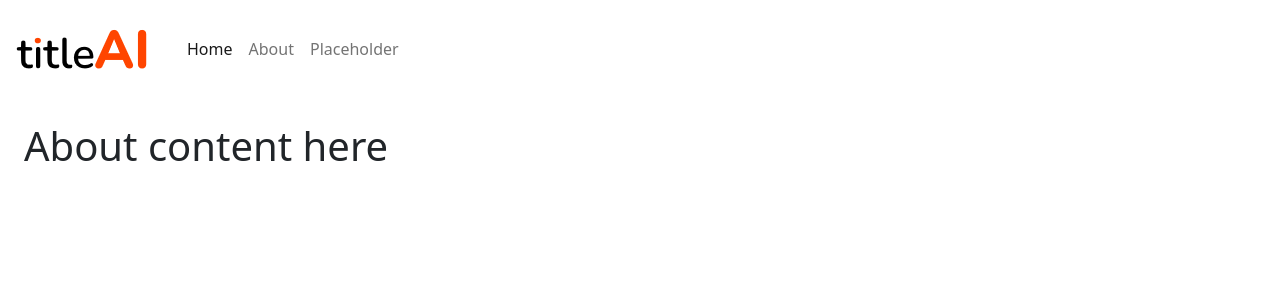
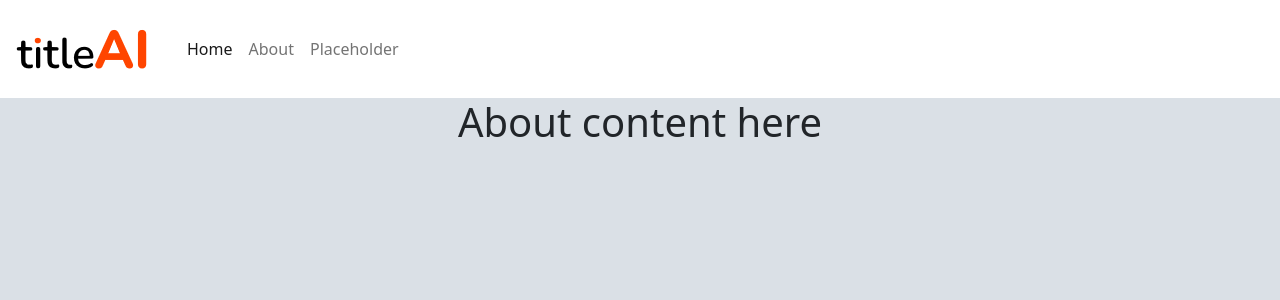
Before and after one commit to intaekim01/Reddit-Title-Generation, a React (Create React App) app in the folder rtg-app/: page /about in a window 1280 px wide. Shown: the top 300 px of the page. Built offline with nearby package versions, Linux system fonts and the light colour scheme.

Commit message:
basic formatting for page components

```diff
--- a/rtg-app/src/App.css
+++ b/rtg-app/src/App.css
@@ -1,5 +1,10 @@
 .App {
   text-align: center;
+}
+
+.page {
+  background-color: #DAE0E6;
+  height: 100vh;
 }
 
 .App-logo {
--- a/rtg-app/src/App.js
+++ b/rtg-app/src/App.js
@@ -11,13 +11,11 @@ function App() {
   return (
     <>
       <Navbar></Navbar>
-      <div className='col-lg p-4'>
-        <Routes>
-          <Route path='/' element={<Home />} />
-          <Route path='/about' element={<About />} />
-          <Route path='/placeholder' element={<Placeholder />} />
-        </Routes>
-      </div>
+      <Routes>
+        <Route path='/' element={<Home />} />
+        <Route path='/about' element={<About />} />
+        <Route path='/placeholder' element={<Placeholder />} />
+      </Routes>
       {/* <About></About> */}
     </>
 
--- a/rtg-app/src/Pages/About.js
+++ b/rtg-app/src/Pages/About.js
@@ -1,7 +1,11 @@
 function About() {
 
     return (
-        <h1>About content here</h1>
+        <div className="container-fluid page">
+            <div className="container text-center">
+                <h1>About content here</h1>
+            </div>
+        </div>
     )
 
 };
--- a/rtg-app/src/Pages/Home.js
+++ b/rtg-app/src/Pages/Home.js
@@ -2,7 +2,11 @@
 function Home() {
 
     return (
-        <h1>Homepage content here</h1>
+        <div className="container-fluid page">
+            <div className="container text-center">
+                <h1>Homepage content here</h1>
+            </div>
+        </div>
     )
 
 };
--- a/rtg-app/src/Pages/Placeholder.js
+++ b/rtg-app/src/Pages/Placeholder.js
@@ -2,7 +2,11 @@
 function Placeholder() {
 
     return (
-        <h1>Placeholder content here</h1>
+        <div className="container-fluid page">
+            <div className="container text-center">
+                <h1>Placeholder content here</h1>
+            </div>
+        </div>
     )
 
 };
```
